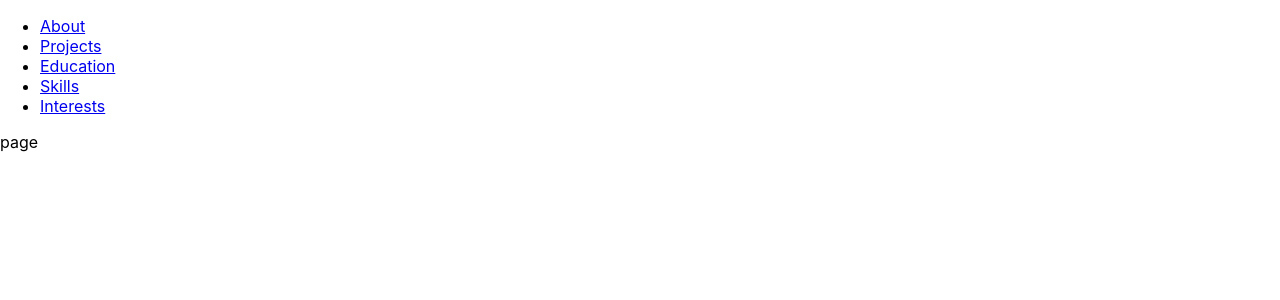
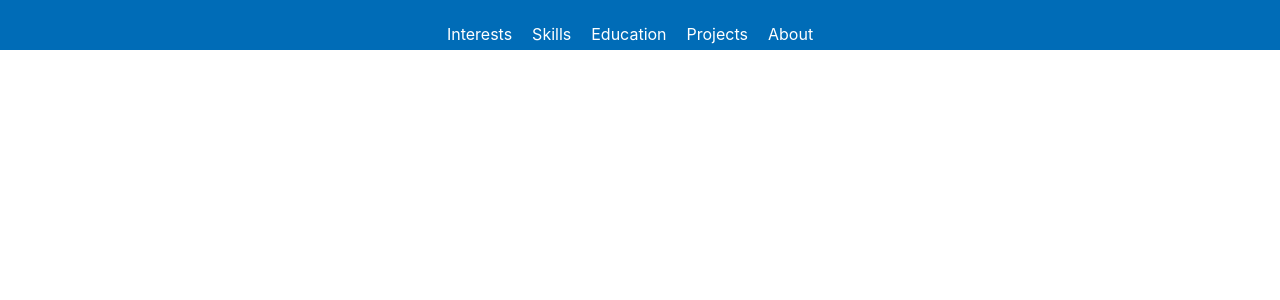
Before and after one commit to chris-ohh/Portfolio, a React (Create React App) app: page / in a window 1280 px wide. Shown: the top 300 px of the page. Built offline with nearby package versions, Linux system fonts and the light colour scheme.

Commit message:
page color

```diff
--- a/src/components/headerComponent/navBar.js
+++ b/src/components/headerComponent/navBar.js
@@ -1,8 +1,15 @@
 import React, { Component } from 'react';
+//import { Menu } from 'semantic-ui-react';
+//import 'semantic-ui-css/semantic.min.css';
 import { Link } from 'react-router-dom';
 
+
 class NavBar extends Component {
+  state = { activeItem: 'home' }
+
   render() {
+    const { activeItem } = this.state
+
     return (
       <header>
         <ul id="headerButtons">
--- a/src/components/pages/page.js
+++ b/src/components/pages/page.js
@@ -3,7 +3,7 @@ import React, { Component } from 'react';
 class Page extends Component {
   render() {
     return (
-      <div>
+      <div className="page">
         page
       </div>
     )
--- a/src/index.css
+++ b/src/index.css
@@ -12,3 +12,37 @@ code {
   font-family: source-code-pro, Menlo, Monaco, Consolas, "Courier New",
     monospace;
 }
+
+header {
+  display: block;
+  background-color: #006CB7;
+  width: 100%;
+  height: 50px;
+  display: flex;
+  justify-content: center;
+  align-items: center;
+  position: fixed;
+}
+
+#headerButtons {
+  list-style-type: none;
+  margin: 0;
+  padding: 0;
+}
+
+.navButton {
+  float: right;
+}
+
+.page {
+  background-color: black;
+}
+
+li.navButton {
+   margin: 20px 20px 3px 0;
+}
+
+a {
+  color: white;
+  text-decoration: none;
+}
```
